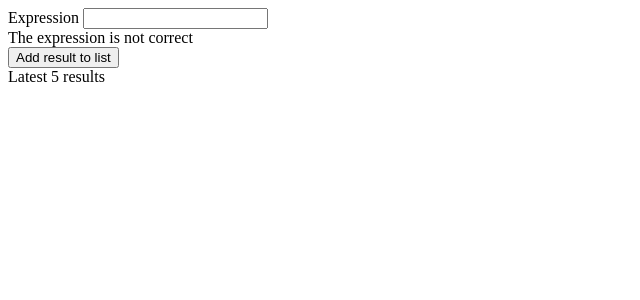
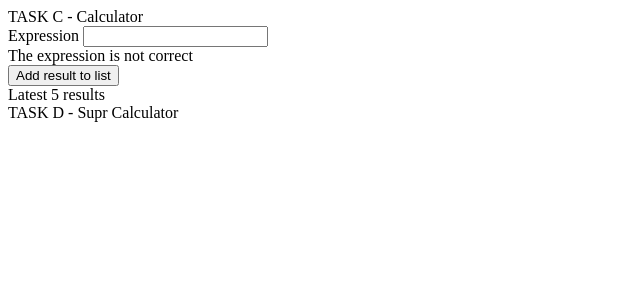
Before and after one commit to paperez/supr_nation_assignment, an Angular app: page / in a window 1280 px wide. Shown: the top 300 px of the page, without its empty margins (0-640 px from the left). Built offline with nearby package versions, Linux system fonts and the light colour scheme.

Commit message:
Adds supr calculator component

```diff
--- a/src/app/app.component.html
+++ b/src/app/app.component.html
@@ -1 +1,4 @@
+<div>TASK C - Calculator</div>
 <app-calculator></app-calculator>
+
+<div>TASK D - Supr Calculator</div>
--- a/src/app/app.module.ts
+++ b/src/app/app.module.ts
@@ -5,11 +5,13 @@ import { BrowserModule } from '@angular/platform-browser';
 import { AppRoutingModule } from './app-routing.module';
 import { AppComponent } from './app.component';
 import { CalculatorComponent } from './components/calculator/calculator.component';
+import { SuprCalculatorComponent } from './components/supr-calculator/supr-calculator.component';
 
 @NgModule({
   declarations: [
     AppComponent,
-    CalculatorComponent
+    CalculatorComponent,
+    SuprCalculatorComponent
   ],
   imports: [
     BrowserModule,
--- /dev/null
+++ b/src/app/components/supr-calculator/supr-calculator.component.html
@@ -0,0 +1 @@
+<p>supr-calculator works!</p>
```
Also changed, not shown: src/app/components/supr-calculator/supr-calculator.component.ts (added, +10 -0 lines), src/app/components/supr-calculator/supr-calculator.component.scss (added), 1 other file (tests, documents, lock files or other folders).
